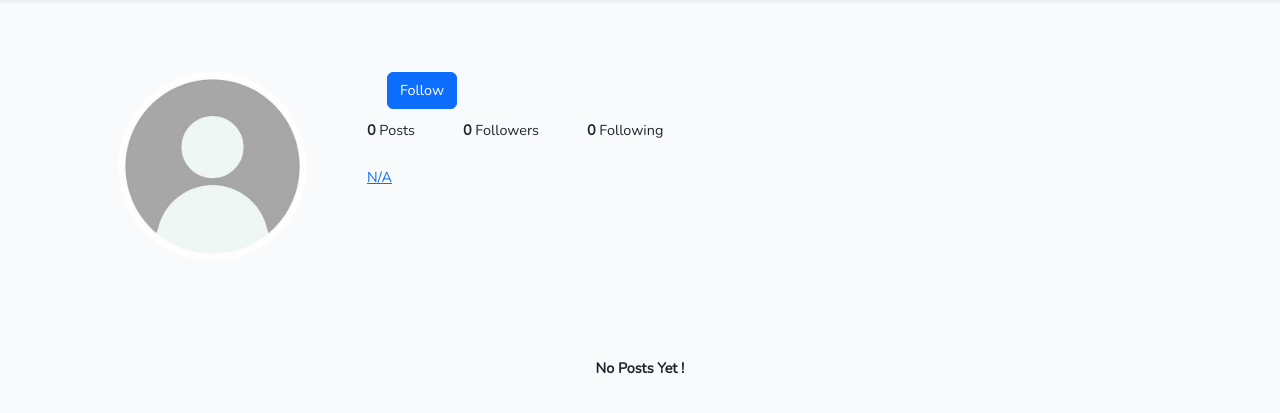
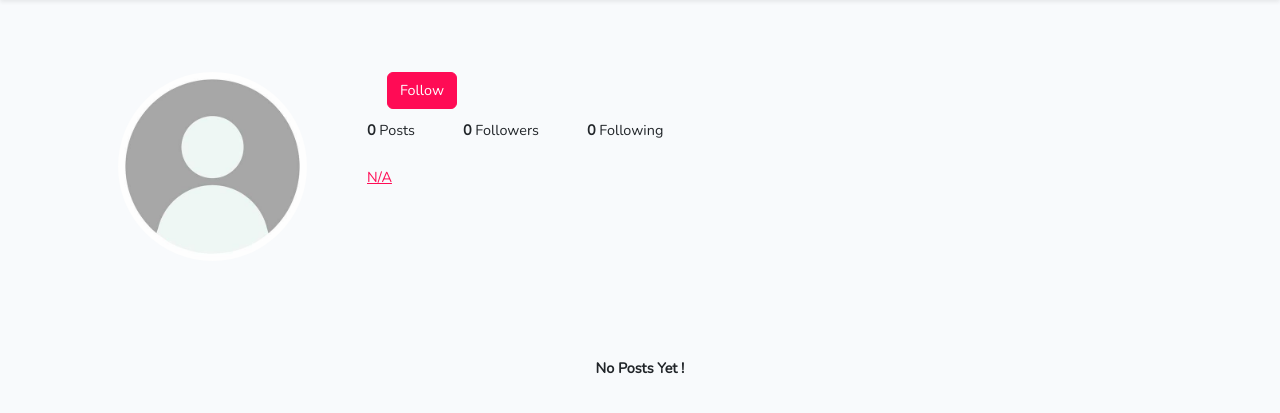
Before and after one commit to Hagar-Elbakry/Momenty, a Laravel app: page /profile/1 in a window 1280 px wide. Shown: the part 59-472 px from the top of the page. Run offline with Laravel 12, Linux system fonts and the light colour scheme; data comes from the database, SQL or seed files in the repository; data that the repository does not hold is empty; style sheets or scripts are compiled from the project's sources.

Commit message:
enable follow link on post page and updated button and link colors

```diff
--- a/app/Http/Controllers/PostController.php
+++ b/app/Http/Controllers/PostController.php
@@ -15,7 +15,7 @@ class PostController extends Controller
 
     public function index() {
         $users = auth()->user()->following()->pluck('profiles.user_id');
-        $posts = Post::whereIn('user_id', $users)->with('user')->latest()->paginate(5);
+        $posts = Post::whereIn('user_id', $users)->orwhere('user_id', auth()->user()->id)->with('user')->latest()->paginate(5);
         return view('posts.index', compact('posts'));
     }
     public function create() {
@@ -37,7 +37,8 @@ class PostController extends Controller
     }
 
     public function show(Post $post) {
-        return view('posts.show', compact('post'));
+        $follows = auth()->user() ? auth()->user()->following->contains($post->user->id) : false;
+        return view('posts.show', compact('post' , 'follows'));
     }
 
     public function destroy(Post $post) {
--- a/resources/views/auth/login.blade.php
+++ b/resources/views/auth/login.blade.php
@@ -53,7 +53,7 @@
 
                         <div class="row mb-0">
                             <div class="col-md-8 offset-md-4">
-                                <button type="submit" class="btn btn-primary">
+                                <button type="submit" class="btn" style="background-color:#FF0B55; border-color: #FF0B55; color: white">
                                     {{ __('Login') }}
                                 </button>
 
--- a/resources/views/auth/register.blade.php
+++ b/resources/views/auth/register.blade.php
@@ -76,7 +76,7 @@
 
                         <div class="row mb-0">
                             <div class="col-md-6 offset-md-4">
-                                <button type="submit" class="btn btn-primary">
+                                <button type="submit" class="btn" style="background-color:#FF0B55; border-color: #FF0B55; color: white">
                                     {{ __('Register') }}
                                 </button>
                             </div>
--- a/resources/views/posts/create.blade.php
+++ b/resources/views/posts/create.blade.php
@@ -32,7 +32,7 @@
                     </div>
 
                     <div class="row mb-0">
-                        <button type="submit" class="btn btn-primary">Add New Post</button>
+                        <button type="submit" class="btn" style="background-color:#FF0B55; border-color: #FF0B55; color: white">Add New Post</button>
                     </div>
                 </form>
             </div>
--- a/resources/views/profiles/edit.blade.php
+++ b/resources/views/profiles/edit.blade.php
@@ -44,7 +44,7 @@
                     </div>
 
                     <div class="row mb-0">
-                        <button type="submit" class="btn btn-primary">Save</button>
+                        <button type="submit" class="btn" style="background-color:#FF0B55; border-color: #FF0B55; color: white">Save</button>
                     </div>
                 </form>
             </div>
--- a/resources/views/profiles/index.blade.php
+++ b/resources/views/profiles/index.blade.php
@@ -14,26 +14,26 @@
                         <form action="/follow/{{$user->id}}" method="post">
                             @csrf
                                 @if($follows)
-                                    <button class="btn btn-primary" style="margin-left: 20px">Unfollow</button>
+                                    <button class="btn"  style="margin-left: 20px; background-color:#FF0B55; border-color: #FF0B55; color: white">Unfollow</button>
                                 @else
-                                    <button class="btn btn-primary" style="margin-left: 20px">Follow</button>
+                                    <button class="btn btn-primary" style="margin-left: 20px; background-color:#FF0B55; border-color: #FF0B55; color: white">Follow</button>
                                 @endif
                         </form>
                     @endif
                     </div>
 
                     @can('update', $user->profile)
-                        <a href="/post/create" class="text-decoration-none">Add New Post</a>
+                        <a href="/post/create" class="text-decoration-none" style="color: #FF0B55">Add New Post</a>
                     @endcan
                 </div>
                 @can('update', $user->profile)
                     <div class="d-flex">
-                        <a href="/profile/{{$user->id}}/edit">Edit Profile</a>
+                        <a href="/profile/{{$user->id}}/edit" style="color: #FF0B55">Edit Profile</a>
                         @if($user->profile->image)
                             <form id="delete-photo" action="/profile/{{$user->id}}/deletePhoto" method="post">
                                 @csrf
                                 @method('DELETE')
-                                <a style="padding-left: 5px" href="/profile/{{$user->id}}/deletePhoto"
+                                <a style="padding-left: 5px; color: #FF0B55" href="/profile/{{$user->id}}/deletePhoto"
                                    onclick="event.preventDefault();
                                                          document.getElementById('delete-photo').submit();">
                                     Delete Photo
@@ -57,7 +57,7 @@
                     {{$user->profile->bio}}
                 </div>
                 <div>
-                    <a href="#">{{$user->profile->url ?? 'N/A'}}</a>
+                    <a href="#" style="color: #FF0B55">{{$user->profile->url ?? 'N/A'}}</a>
                 </div>
             </div>
         </div>
@@ -71,7 +71,7 @@
                         <form action="/post/{{$post->id}}" method="post">
                             @csrf
                             @method('DELETE')
-                            <button class="btn btn-primary" style="margin-left: 315px">Delete Post</button>
+                            <button class="btn" style="margin-left: 315px; background-color:#FF0B55; border-color: #FF0B55; color: white; margin-top: 2px">Delete Post</button>
                         </form>
                     @endcan
                 </div>
```
Also changed, not shown: resources/views/posts/show.blade.php (+7 -1 lines).
